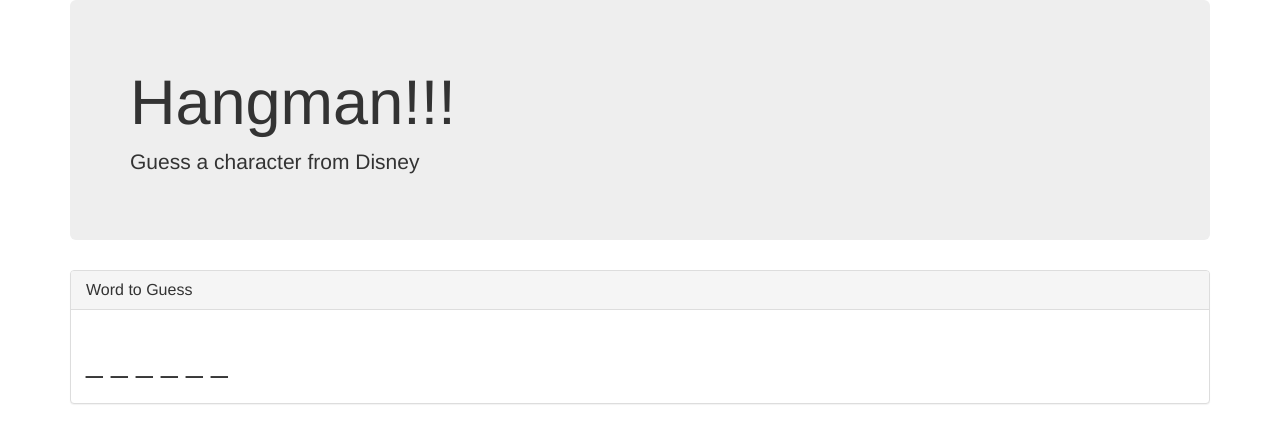
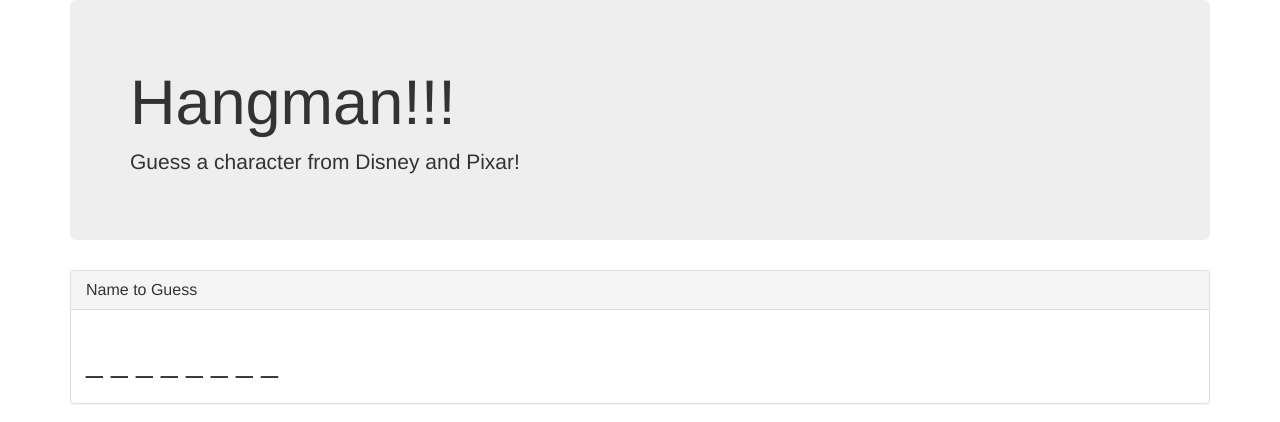
Before and after one commit to marktvbui/hangman, a plain HTML site: page index.html in a window 1280 px wide. Shown: the top 422 px of the page. Drawn offline with nearby package versions, Linux system fonts and the light colour scheme.

Commit message:
changed a little html, added more options to name

```diff
--- a/assets/javascript/hangman.js
+++ b/assets/javascript/hangman.js
@@ -1,6 +1,6 @@
 // global variables
 
-var wordOptions = ['mulan', 'aurora', 'shrek', 'fiona', 'mushu', 'shang', 'cinderella', 'mickey', 'donald', 'minnie', 'winnie', 'pluto', 'jiminy', 'snowwhite', 'max', 'aladdin', 'jasmine', 'genie', 'abu', 'jafar', 'belle', 'beast', 'adam', 'gaston', 'baymax', 'hiro', 'anastasia', 'dumbo', 'marlin', 'dory', 'nemo', 'elsa', 'anna', 'olaf', 'kristoff', 'hercules', 'hera', 'zues', 'hades', 'joy', 'sadness', 'fear', 'anger', 'disgust', 'lilo', 'stitch', 'simba', 'nala', 'timon', 'pumbaa', 'ariel', 'eric', 'sulley', 'mike', 'boo', 'peterpan', 'tinkerbell', 'wendy', 'pinocchio', 'pocahontas', 'fauna', 'flora', 'maleficent', 'merryweather', 'tarzan', 'jane', 'woody', 'buzz', 'ralph'];
+var wordOptions = ['mulan', 'aurora', 'shrek', 'fiona', 'mushu', 'shang', 'cinderella', 'mickey', 'donald', 'minnie', 'winnie', 'pluto', 'jiminy', 'snowwhite', 'max', 'aladdin', 'jasmine', 'genie', 'abu', 'jafar', 'belle', 'beast', 'adam', 'gaston', 'baymax', 'hiro', 'anastasia', 'dumbo', 'marlin', 'dory', 'nemo', 'elsa', 'anna', 'olaf', 'kristoff', 'hercules', 'hera', 'zues', 'hades', 'joy', 'sadness', 'fear', 'anger', 'disgust', 'lilo', 'stitch', 'simba', 'nala', 'timon', 'pumbaa', 'ariel', 'eric', 'sulley', 'mike', 'boo', 'peterpan', 'tinkerbell', 'wendy', 'pinocchio', 'pocahontas', 'fauna', 'flora', 'maleficent', 'merryweather', 'tarzan', 'jane', 'woody', 'buzz', 'ralph', 'hops', 'merida', 'elinor', 'moana', 'maui', 'minion', 'walle', 'gru', 'stewart', 'bob', 'kevin', 'kubo', 'manny', 'diego', 'sid'];
 
 var selectedWord = [];
 var lettersinWord = [];
--- a/index.html
+++ b/index.html
@@ -10,12 +10,12 @@
   <div class="container">
     <div class="jumbotron">
         <h1>Hangman!!!</h1>
-        <p>Guess a character from Disney</p>
+        <p>Guess a character from Disney and Pixar!</p>
       </div>
 
       <div class="panel panel-default">
         <div class="panel-heading">
-          <h3 class="panel-title">Word to Guess</h3>
+          <h3 class="panel-title">Name to Guess</h3>
         </div>
         <div class="panel-body">
           <h2 id="wordToGuess"></h2>
```
